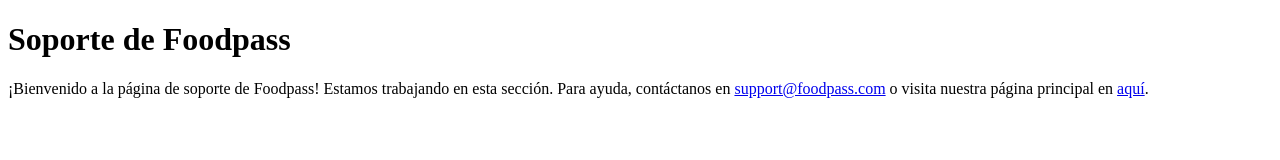
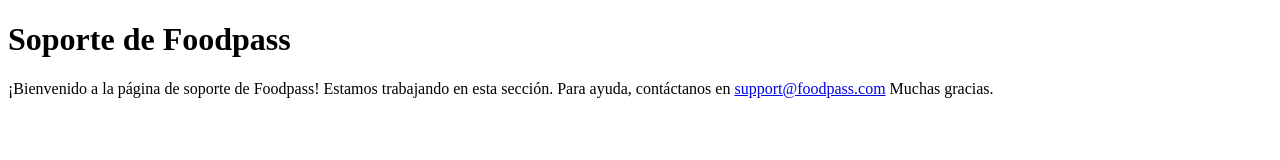
Before and after one commit to Rickypg711/foodpass-support, a plain HTML site: page index.html in a window 1280 px wide. Drawn offline with Linux system fonts and the light colour scheme.

Commit message:
Update index.html

```diff
--- a/index.html
+++ b/index.html
@@ -6,6 +6,6 @@
 </head>
 <body>
   <h1>Soporte de Foodpass</h1>
-  <p>¡Bienvenido a la página de soporte de Foodpass! Estamos trabajando en esta sección. Para ayuda, contáctanos en <a href="mailto:support@foodpass.com">support@foodpass.com</a> o visita nuestra página principal en <a href="https://www.yourwebsite.com">aquí</a>.</p>
+  <p>¡Bienvenido a la página de soporte de Foodpass! Estamos trabajando en esta sección. Para ayuda, contáctanos en <a href="mailto:paredesricardog@gmail.com">support@foodpass.com</a>  Muchas gracias</a>.</p>
 </body>
 </html>
```
